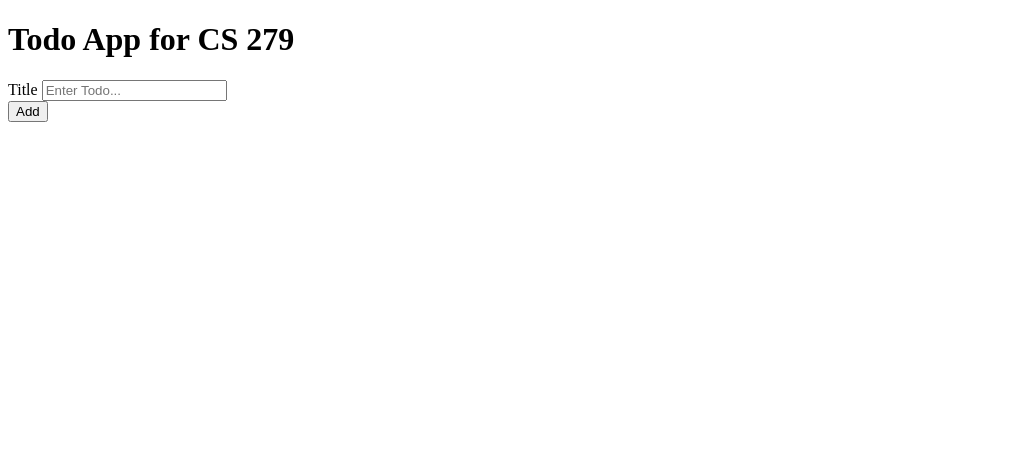
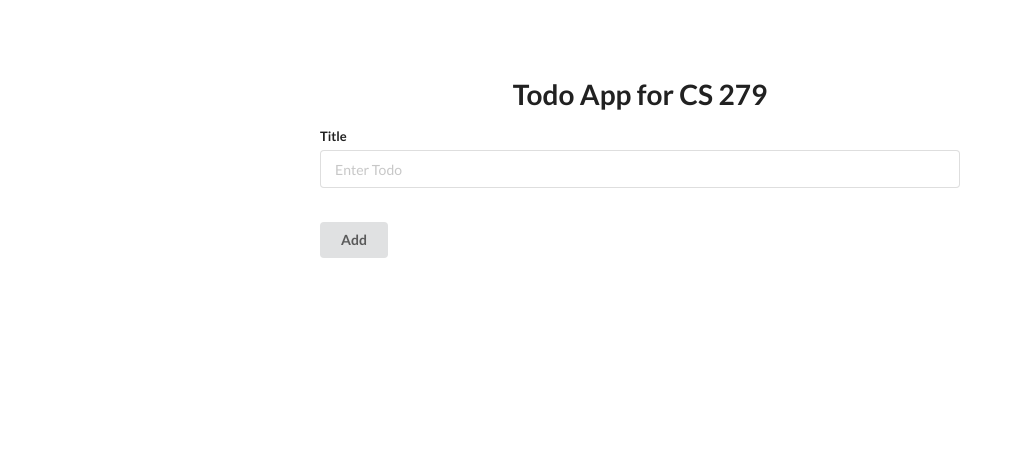
Before and after one commit to ZiweiGu/cs279-todo-app-flask, a Flask app: page / in a window 1280 px wide. Shown: the top 457 px of the page, without its empty margins (0-1015 px from the left). Before the commit the page ends 122 px from the top, so only its background shows below. Run offline with Flask 3, Linux system fonts and the light colour scheme.

Commit message:
clean up

```diff
--- a/templates/base.html
+++ b/templates/base.html
@@ -5,26 +5,47 @@
   <meta http-equiv="X-UA-Compatible" content="IE=edge">
   <meta name="viewport" content="width=device-width, initial-scale=1.0">
   <title>Todo App</title>
+  <link rel="stylesheet" href="https://cdn.jsdelivr.net/npm/semantic-ui@2.4.2/dist/semantic.min.css">
+  <script src="https://cdn.jsdelivr.net/npm/semantic-ui@2.4.2/dist/semantic.min.js"></script>
+  <script src="https://ajax.googleapis.com/ajax/libs/jquery/3.6.1/jquery.min.js"></script>
+  <style>
+    .todos { background-color: orange !important; }
+    .todos.green { background-color: #00cc00; }
+  </style>
 </head>
 <body>
-  <div>
-    <h1>Todo App for CS 279</h1>
-    <form action="/add" method="post"> <!--A form for adding todos -->
-      <div>
+  <div style="margin-top: 80px; width: 50% !important;" class="ui container">
+    <h1 class="ui center aligned header">Todo App for CS 279</h1>
+    <!--A form for adding todos -->
+    <div style="display: block; align-items: center; justify-content: center">
+    <form class="ui form" action="/add" method="post">
+      <div class="field">
         <label for="title">Title</label>
-        <input type="text" name="title" placeholder="Enter Todo...">
-        <br>
-        <button type="submit">Add</button>
+        <input type="text" name="title" placeholder="Enter Todo">
+      </div>
+      <br>
+      <button class="ui button" type="submit">Add</button>
+    </form>
+    <br>
 
-      </div>
-    </form>
+    <div style="align-items: center; justify-content: center">
 
     {% for todo in todo_list %} <!-- use jinja2 template language to access data and run a for-loop-->
-        <p>{{ todo.id }} | {{ todo.title }}</p> <!-- display data -->
-        <a href="/delete/{{ todo.id }}">Check Off</a> <!--id can be passed as part of the redirect url-->
+    <!-- display data; id can be passed in as part of the redirect url  -->
+    <div class="ui icon label todos">{{ todo.title }}</div><a href="/delete/{{ todo.id }}"><i class="icon close"></i></a><br><br>
+    {% endfor %}
+    </div>
+  </div>
 
-    {% endfor %}
-  </div>
+</div>
+
+<!-- click todo items to toggle color (check-off)  -->
+<script>
+  $(".todos").click(function () {
+   $(this).toggleClass("green");
+});
+
+</script>
 
 </body>
 </html>
```
Also changed, not shown: README.md, 1 other file.
